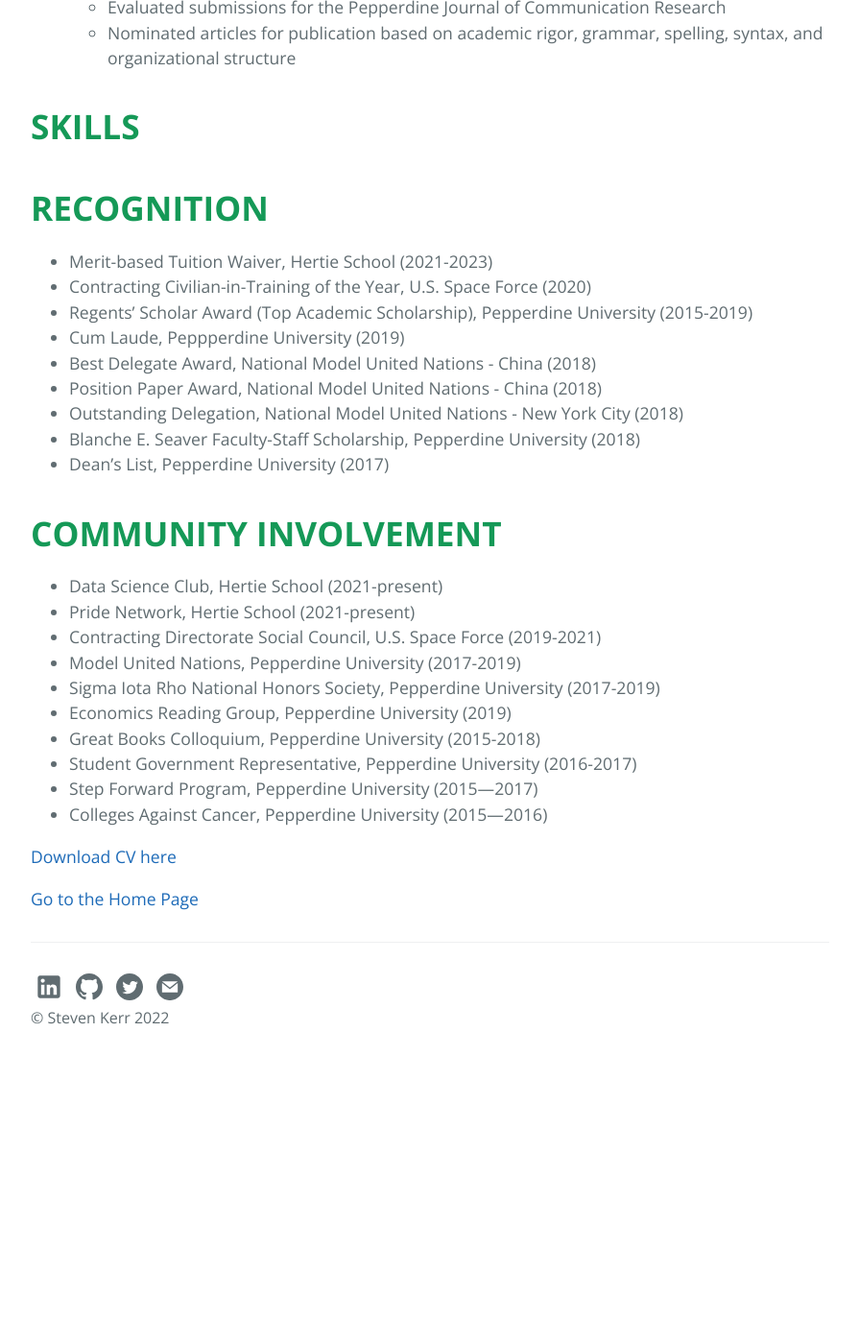
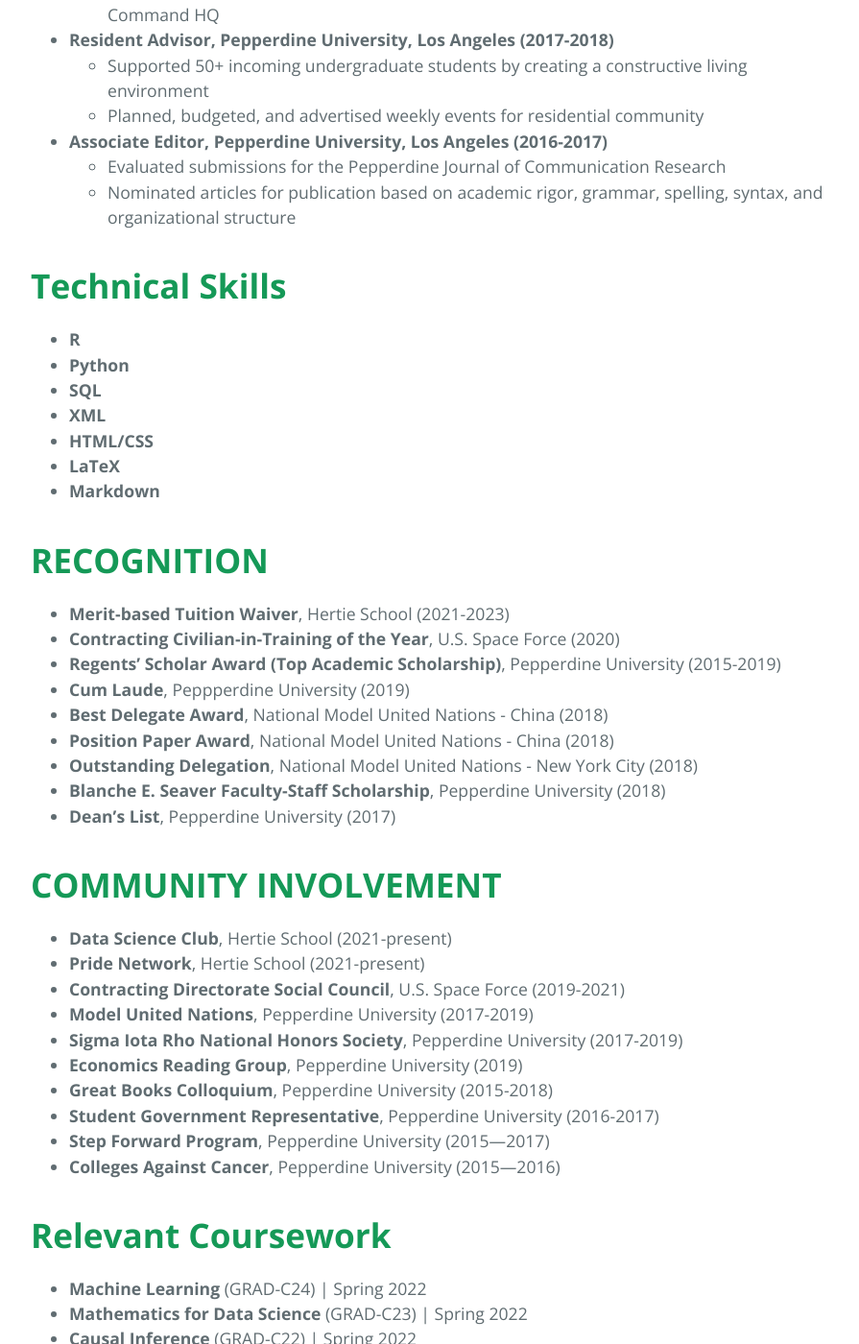
Before and after one commit to smkerr/smkerr.github.io, a Jekyll site: the page built from cv.md, in a window 1280 px wide and 1400 px high, scrolled down 2050 px. Shown: the whole window at 96% size, without its empty margins (192-1087 px from the left). Built offline with Jekyll 4.4.1, drawn with Linux system fonts in a browser that asks for light colours; before the commit the page ends 3186 px from its top, so only the background shows below that; some of the changed text lies outside the part shown.

Commit message:
Update CV

```diff
--- a/cv.md
+++ b/cv.md
@@ -7,82 +7,101 @@
 ---
 
 # **EDUCATION** 🎓
-* MSc. Data Science for Public Policy, Hertie School, Berlin (2021-2023)
+
+* **MSc. Data Science for Public Policy, Hertie School, Berlin (2021-2023)**
   * Interdisciplinary program focusing on applying data science to societal problems
   * Receiving merit-based partial tuition waiver
-
-* B.A. Economics, Pepperdine University, Los Angeles (2015-2019)
+  <br>
+* **B.A. Economics, Pepperdine University, Los Angeles (2015-2019)**
   * Thesis: "Effects of Foreign Exchange Rates on US-Japan Trade Relations"
   * Graduated with honors
 
 # **PROJECTS**
-* [Validating COVID Self-Tests with Image Recognition](/projects.html#validating-covid-self-tests) | [Data Structures & Algorithms (GRAD-C9)](https://www.hertie-school.org/en/study/course-catalogue/course/course/data-structures-and-algorithms)
-  * Developed an algorithm capable of validating COVID self-test using image recognition
+* **[Validating COVID Self-Tests with Image Recognition](/projects.html#validating-covid-self-tests)** \| [Data Structures & Algorithms (GRAD-C9)](https://www.hertie-school.org/en/study/course-catalogue/course/course/data-structures-and-algorithms)
+  * Developed an algorithm capable of validating COVID self-test using image recognition with Python
   * Used data from the [MNIST database of handwritten digits](http://yann.lecun.com/exdb/mnist/), a collection of more than 60,000 examples, to train the Machine Learning algorithm to recognize handwritten serial numbers and COVID test results
 
-* [UK COVID Dashboard Disaggregated by Age Group](/projects.html#uk-covid-dashboard) | [Intro to Data Science (GRAD-C11)](https://www.hertie-school.org/en/study/course-catalogue/course/course/introduction-to-data-science)
-  * Created a shiny app-hosted dashboard to track COVID case rates in England with the added option to disaggregate by age group
-  * Extracted COVID case rate dataset and boundary data for all 309 local authority districts from official [UK government APIs]((https://coronavirus.data.gov.uk).
+* **[UK COVID Dashboard Disaggregated by Age Group](/projects.html#uk-covid-dashboard)** \| [Intro to Data Science (GRAD-C11)](https://www.hertie-school.org/en/study/course-catalogue/course/course/introduction-to-data-science)
+  * Created a shiny app-hosted dashboard with R to track COVID case rates in England with the added option to disaggregate by age group
+  * Extracted COVID case rate dataset and boundary data for all 309 local authority districts from official [UK government APIs]((https://coronavirus.data.gov.uk)
 
-* [Effects of Foreign Exchange Rates on U.S.-Japan Trade Relations](https://github.com/smkerr/FOREX-trade) | [Applied Econometrics (ECON 410)]
-  * Quantified the extent to which fluctuations in the U.S. dollar-Japanese yen (USD-JPY) exchange rate impact bilateral trade between the U.S. and Japan
+* **[Workshop: Interactive Graphics with plotly](https://github.com/smkerr/plotly-workshop)** \| [Intro to Data Science (GRAD-C11)](https://www.hertie-school.org/en/study/course-catalogue/course/course/introduction-to-data-science)
+  * Hosted a session on building interactive graphics with R and plotly for the I2DS Tools for Data Science workshop at the Hertie school
+
+The goals of this session are to (1) equip you with conceptual knowledge about the plotly package and data visualization workflow, (2) demonstrate key features of the package and (3) provide you with practice material as well as some further readings.
+
+* **[Effects of Foreign Exchange Rates on U.S.-Japan Trade Relations](https://github.com/smkerr/FOREX-trade)** \| [Applied Econometrics (ECON 410)]
+  * Quantified the extent to which fluctuations in the U.S. dollar-Japanese yen (USD-JPY) exchange rate impact bilateral trade between the U.S. and Japan using R
   * Constructed a dataset using [U.S. Census Bureau](https://www.census.gov/foreign-trade/statistics/country/index.html) and [U.S. Federal Reserve](https://fred.stlouisfed.org/series/DEXJPUS) data
   * Conducted Granger causality tests, impulse-response tests, and vector autoregression (VAR) analyses to test hypothesis
 
 # **EXPERIENCE**
-* Procurement Analyst, U.S.  Space Force, Los Angeles (2019-2021)
+* **Procurement Analyst, U.S.  Space Force, Los Angeles (2019-2021)**
   * Procured supplies and services necessary to support $800M National Security Space Launch Services portfolio
   * Conducted market research, analyzed historical cost & pricing data, and performed quantitative analyses to establish negotiation objectives
 
-* Accreditation Assistant, Pepperdine University, Los Angeles (2019)
+* **Accreditation Assistant, Pepperdine University, Los Angeles (2019)**
   * Supported Pepperdine University’s 5-Year Economics Department Review by organizing and facilitating focus group of 20+ Economics students to gauge program effectiveness
   * Analyzed survey data and presented findings to Economics faculty and staff
 
-* Director of Education, Pepperdine Model United Nations, Los Angeles (2018-2019)
+* **Director of Education, Pepperdine Model United Nations, Los Angeles (2018-2019)**
   * Led weekly 1hr 30min sessions to train 26 undergraduate and graduate students in research, policy analysis, memo writing, public speaking and advanced debate skills
   * reports on a diverse set of topics such as external debt sustainability, financing for renewable energy projects, and the economic impact of intellectual property transfer
 
-* Economics Tutor, Pepperdine University, Los Angeles (2018)
+* **Economics Tutor, Pepperdine University, Los Angeles (2018)**
   * Tutored 15 undergraduate students in collegiate-level macroeconomic theory
   * Held group study sessions ahead of mid-terms and final exams
 
-* Procurement Intern, U.S. Air Force, Colorado Springs (2018)
+* **Procurement Intern, U.S. Air Force, Colorado Springs (2018)**
   * Received formal on-the-job training in market research, price & cost analysis, and negotiation
   * Assisted with the procurement of IT infrastructure upgrade for U.S. Air Force Space Command HQ
 
-* Resident Advisor, Pepperdine University, Los Angeles (2017-2018)
+* **Resident Advisor, Pepperdine University, Los Angeles (2017-2018)**
   * Supported 50+ incoming undergraduate students by creating a constructive living environment
   * Planned, budgeted, and advertised weekly events for residential community
 
-* Associate Editor, Pepperdine University, Los Angeles (2016-2017)
+* **Associate Editor, Pepperdine University, Los Angeles (2016-2017)**
   * Evaluated submissions for the Pepperdine Journal of Communication Research
   * Nominated articles for publication based on academic rigor, grammar, spelling, syntax, and organizational structure
 
-# **SKILLS**
-
+# **Technical Skills**
+* **R**
+* **Python**
+* **SQL**
+* **XML**
+* **HTML/CSS**
+* **LaTeX**
+* **Markdown**
 
 # **RECOGNITION**
-* Merit-based Tuition Waiver, Hertie School (2021-2023)
-* Contracting Civilian-in-Training of the Year, U.S. Space Force (2020)
-* Regents' Scholar Award (Top Academic Scholarship), Pepperdine University (2015-2019)
-* Cum Laude, Peppperdine University (2019)
-* Best Delegate Award, National Model United Nations - China (2018)
-* Position Paper Award, National Model United Nations - China (2018)
-* Outstanding Delegation, National Model United Nations - New York City (2018)
-* Blanche E. Seaver Faculty-Staff Scholarship, Pepperdine University (2018)
-* Dean's List, Pepperdine University (2017)
+* **Merit-based Tuition Waiver**, Hertie School (2021-2023)
+* **Contracting Civilian-in-Training of the Year**, U.S. Space Force (2020)
+* **Regents' Scholar Award (Top Academic Scholarship)**, Pepperdine University (2015-2019)
+* **Cum Laude**, Peppperdine University (2019)
+* **Best Delegate Award**, National Model United Nations - China (2018)
+* **Position Paper Award**, National Model United Nations - China (2018)
+* **Outstanding Delegation**, National Model United Nations - New York City (2018)
+* **Blanche E. Seaver Faculty-Staff Scholarship**, Pepperdine University (2018)
+* **Dean's List**, Pepperdine University (2017)
 
 # **COMMUNITY INVOLVEMENT**
-* Data Science Club, Hertie School (2021-present)
-* Pride Network, Hertie School (2021-present)
-* Contracting Directorate Social Council, U.S. Space Force (2019-2021)
-* Model United Nations, Pepperdine University (2017-2019)
-* Sigma Iota Rho National Honors Society, Pepperdine University (2017-2019)
-* Economics Reading Group, Pepperdine University (2019)
-* Great Books Colloquium, Pepperdine University (2015-2018)
-* Student Government Representative, Pepperdine University (2016-2017)
-* Step Forward Program, Pepperdine University (2015—2017)
-* Colleges Against Cancer, Pepperdine University (2015—2016)
+* **Data Science Club**, Hertie School (2021-present)
+* **Pride Network**, Hertie School (2021-present)
+* **Contracting Directorate Social Council**, U.S. Space Force (2019-2021)
+* **Model United Nations**, Pepperdine University (2017-2019)
+* **Sigma Iota Rho National Honors Society**, Pepperdine University (2017-2019)
+* **Economics Reading Group**, Pepperdine University (2019)
+* **Great Books Colloquium**, Pepperdine University (2015-2018)
+* **Student Government Representative**, Pepperdine University (2016-2017)
+* **Step Forward Program**, Pepperdine University (2015—2017)
+* **Colleges Against Cancer**, Pepperdine University (2015—2016)
+
+# **Relevant Coursework**
+* **Machine Learning** (GRAD-C24) \| Spring 2022
+* **Mathematics for Data Science** (GRAD-C23) \| Spring 2022
+* **Causal Inference** (GRAD-C22) \| Spring 2022
+* **Intro to Data Science** (GRAD-C11) \| Fall 2021
+* **Data Structures & Algorithms** (GRAD-C9) \| Fall 2021
 
 [Download CV here]()
 
```
Also changed, not shown: about.md (+1 -1 lines), projects.md (+3 -3 lines).
